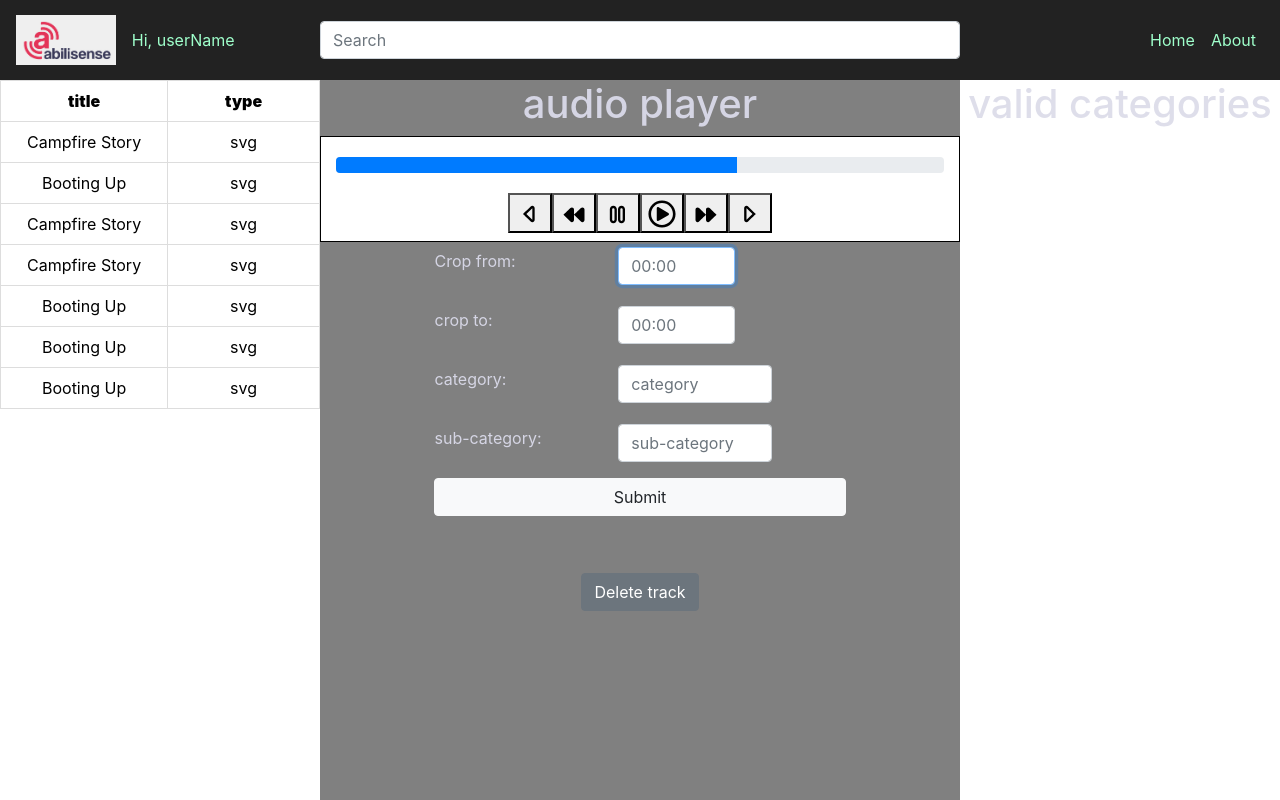
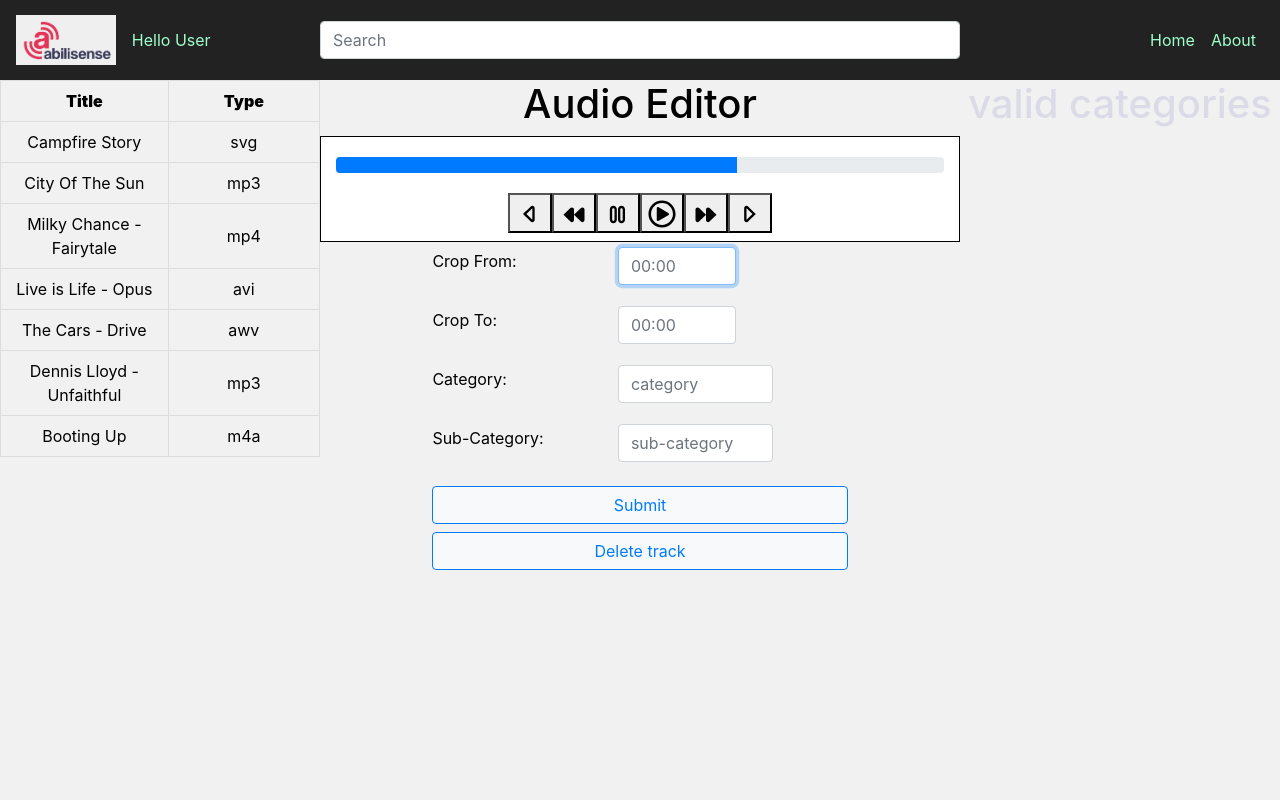
Before and after one commit to noamlasry/Abilisense, a React (Create React App) app: page /mainPage in a window 1280 px wide. Built offline with nearby package versions, Linux system fonts and the light colour scheme.

Commit message:
a few color change

```diff
--- a/src/App.css
+++ b/src/App.css
@@ -1,5 +1,5 @@
 .App {
   text-align: center;
-  background-color: white;
+  background-color: rgb(240, 240, 240);
   height: 100vh;
 }
--- a/src/components/NavigationBar.js
+++ b/src/components/NavigationBar.js
@@ -27,7 +27,7 @@ export const NavigationBar = () => (
     <Navbar expand="lg">
     <img src = {logo} className="Nav-logo" alt="logo"></img>
       <Navbar.Toggle aria-controls="basic-navbar-nav"/>
-      <Nav.Link href="/">Hi, userName</Nav.Link>
+      <Nav.Link href="/">Hello User</Nav.Link>
       <Form className="form-center">
         <FormControl type="text" placeholder="Search" className="" />
       </Form>
--- a/src/components/leftNav.css
+++ b/src/components/leftNav.css
@@ -2,7 +2,7 @@
     display: block;
     color: rgb(213, 213, 228);
     float: left;
-    background-color: white;
+    background-color:#F1F1F1;
     height: 90vh;
     width: 25%;
 }
--- a/src/components/login.css
+++ b/src/components/login.css
@@ -1,6 +1,8 @@
 .Login{
-    background-color: gray;
+    background-color: whitesmoke;
     padding: 1%;
+    border: black;
+    border-style: solid;
     float: bottom;
     margin: 5% 40%;
     max-width: 20%;
--- a/src/components/login.js
+++ b/src/components/login.js
@@ -5,6 +5,7 @@
     import { Checkbox } from '@material-ui/core';
     import './login.css';
     import { Link} from "react-router-dom";
+
 
     export default class Login extends Component {
       constructor(props) {
@@ -67,7 +68,8 @@
                 //disabled={!this.validateForm()}
                 //type="submit"
               >
-              <Button type="button" className="btn btn-secondary">Log in</Button>
+               <Button variant="outline-secondary" className="btn-light">Log In</Button>
+
               </Link>
 
             </Form>
--- a/src/components/middleNav.css
+++ b/src/components/middleNav.css
@@ -1,7 +1,7 @@
 .middlenav{
     color: rgb(213, 213, 228);
     float: left;
-    background-color: gray;
+    background-color: #F1F1F1;
     height: 90vh;
     width: 50%;
 }
@@ -13,4 +13,11 @@
 }
 .btn-light{
     width: 100%;
+    margin-top: 2%;
+
+
 }
+
+.label{
+    color: black;
+}
--- a/src/components/middleNav.js
+++ b/src/components/middleNav.js
@@ -2,17 +2,18 @@ import React, { Component } from "react";
 import './middleNav.css';
 import Player from "./player";
 import {Col, Row, Form} from "react-bootstrap";
+import { Button} from 'react-bootstrap';
 
 class MiddleNav extends Component {
     render(){
 
       return(
         <div className="middlenav">
-            <h1>audio player</h1>
+            <h1 className="label">Audio Editor</h1>
             <Player />
             <Form className="form" onSubmit={this.handleSubmit}>
               <Form.Group as={Row} className="formGroup" controlId="cropFrom" >
-                <Form.Label className="label" column sm={5}>Crop from:</Form.Label>
+                <Form.Label className="label" column sm={5}>Crop From:</Form.Label>
                 <Col  sm={4}>
                 <Form.Control className="formControl"
                   autoFocus
@@ -22,7 +23,7 @@ class MiddleNav extends Component {
                 </Col>
               </Form.Group>
               <Form.Group as={Row}className="formGroup" controlId="cropTo" >
-              <Form.Label className="label" column sm={5}>crop to:</Form.Label>
+              <Form.Label className="label" column sm={5}>Crop To:</Form.Label>
               <Col sm={4}>
                 <Form.Control className="formControl"
                   type="cropTo"
@@ -31,7 +32,7 @@ class MiddleNav extends Component {
                 </Col>
               </Form.Group>
               <Form.Group as={Row} className="formGroup" controlId="category" >
-              <Form.Label className="label" column sm={5}>category:</Form.Label>
+              <Form.Label className="label" column sm={5}>Category:</Form.Label>
               <Col sm={5}>
                 <Form.Control className="formControl"
                   type="category"
@@ -40,7 +41,7 @@ class MiddleNav extends Component {
                 </Col>
               </Form.Group>
               <Form.Group as={Row} className="formGroup" controlId="sub-category" >
-              <Form.Label className="label" column sm={5}>sub-category:</Form.Label>
+              <Form.Label className="label" column sm={5}>Sub-Category:</Form.Label>
               <Col sm={5}>
                 <Form.Control className="formControl"
                   type="sub-category"
@@ -48,8 +49,9 @@ class MiddleNav extends Component {
                 />
                 </Col>
               </Form.Group>
-                <button type="submit" className="btn btn-light">Submit</button><p />
-                <button type="delete" className="btn btn-secondary">Delete track</button>
+              <Button variant="outline-primary" className="btn-light">Submit</Button>
+              <Button variant="outline-primary" className="btn-light">Delete track</Button>
+
             </Form>
         </div>
       )
--- a/src/components/rightNav.css
+++ b/src/components/rightNav.css
@@ -2,7 +2,7 @@
     display: block;
     color: rgba(213, 213, 228, 0.795);
     float: left;
-    background-color: white;
+    background-color: #F1F1F1;
     height: 90vh;
     width: 25%;
 }
--- a/src/components/song.js
+++ b/src/components/song.js
@@ -5,12 +5,12 @@ class Song extends Component {
   state = {
     songs: [
       { id: 1, title: "Campfire Story", type:"svg"},
-      { id: 2, title: "Booting Up", type:"svg" },
-      { id: 1, title: "Campfire Story", type:"svg"},
-      { id: 1, title: "Campfire Story", type:"svg"},
-      { id: 2, title: "Booting Up", type:"svg" },
-      { id: 2, title: "Booting Up", type:"svg" },
-      { id: 2, title: "Booting Up", type:"svg" }
+      { id: 2, title: "City Of The Sun", type:"mp3" },
+      { id: 1, title: "Milky Chance - Fairytale", type:"mp4"},
+      { id: 1, title: "Live is Life - Opus", type:"avi"},
+      { id: 2, title: "The Cars - Drive", type:"awv" },
+      { id: 2, title: "Dennis Lloyd - Unfaithful", type:"mp3" },
+      { id: 2, title: "Booting Up", type:"m4a" }
       ]
   };
     render() {
@@ -21,8 +21,8 @@ class Song extends Component {
             <table>
               <tr>
 
-               <th>title</th>
-               <th>type</th>
+               <th>Title</th>
+               <th>Type</th>
               </tr>
 
               {this.state.songs.map(song => <tr>
```
